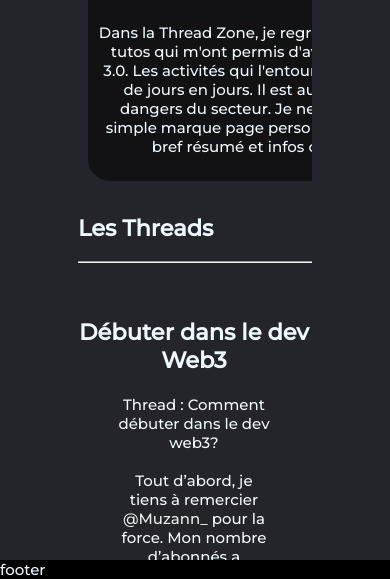
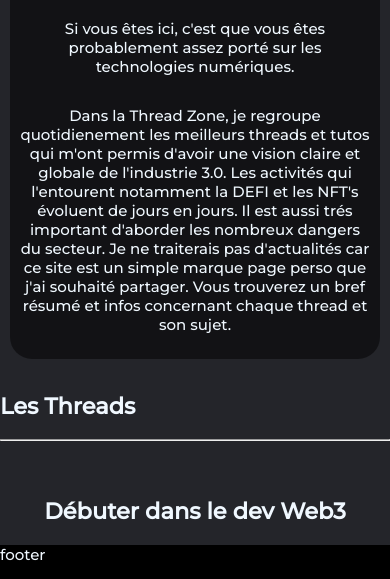
Before and after one commit to JayMds/Thread-Zone-, a plain HTML site: page index.html in a window 390 px wide. Shown: the part 265-844 px from the top of the page. Drawn offline with Linux system fonts and the light colour scheme.

Commit message:
Update stylegrid.css

```diff
--- a/styles/stylegrid.css
+++ b/styles/stylegrid.css
@@ -106,7 +106,6 @@ html {
   }
 
   .title {grid-area: title;}
-
   .rien1 {grid-area: rien1;}
   .rien2 {grid-area: rien2;}
 
@@ -157,3 +156,36 @@ html {
     grid-area: footer;
 
   }
+
+  @media only screen and (max-width: 550px ) {
+
+     header{
+
+
+     }
+
+    .container{
+      grid-template-columns: 1fr;
+      grid-template-rows: 0.2fr 1fr 0.05fr;
+      grid-template-areas:
+      "header"
+      "main"
+      "footer"
+      ;}
+
+      main{
+        grid-template-columns: 1fr;
+        grid-template-rows:1fr 100px 1fr 1fr;
+        grid-template-areas:
+        "text"
+        "title"
+        "thread1"
+        "thread2"
+        "thread3"
+        "thread4"
+        "thread5"
+        "thread6";
+        overflow-y: scroll;
+        grid-area: main;
+        }
+  }
```
